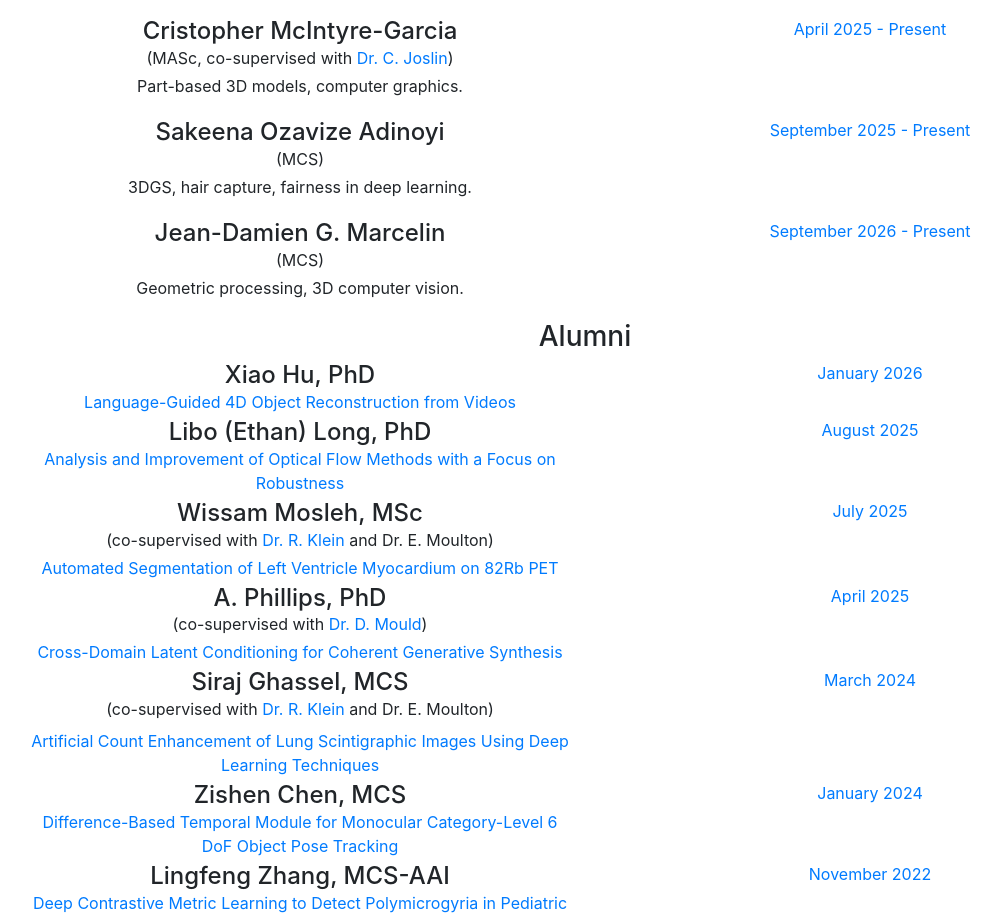
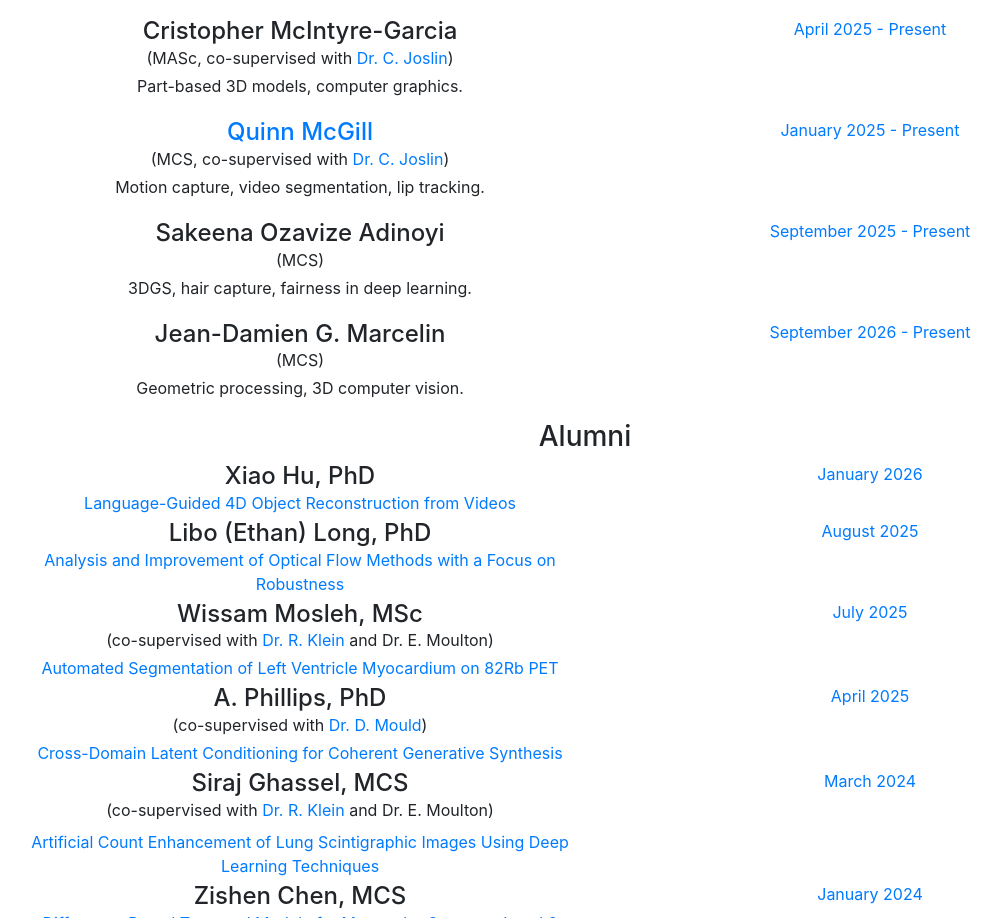
Before and after one commit to langJo/homepage, a plain HTML site: page index.html in a window 1280 px wide. Shown: the part 880-1798 px from the top of the page, without its empty margins (55-1056 px from the left). Drawn offline with nearby package versions, Linux system fonts and the light colour scheme.

Commit message:
Added Quinn

```diff
--- a/index.html
+++ b/index.html
@@ -197,6 +197,19 @@ a.anchor {
       </div>
       <div class="col-sm-6 mb-3">
         <span class="text-primary">April 2025 - Present</span>
+      </div>
+    </div>
+        <div class="row mb-1">
+      <div class="col-sm-6">
+        <h4 class="mb-0"> <a href="https://github.com/QuinnMcGill">Quinn McGill</a>
+        </h4>
+        <div class="mb-1">(MCS, co-supervised with
+          <a href="https://carleton.ca/csit/people/chris-joslin/">Dr. C. Joslin</a>)
+        </div>
+        <p>Motion capture, video segmentation, lip tracking.</p>
+      </div>
+      <div class="col-sm-6 mb-3">
+        <span class="text-primary">January 2025 - Present</span>
       </div>
     </div>
         <div class="row mb-1">
```
